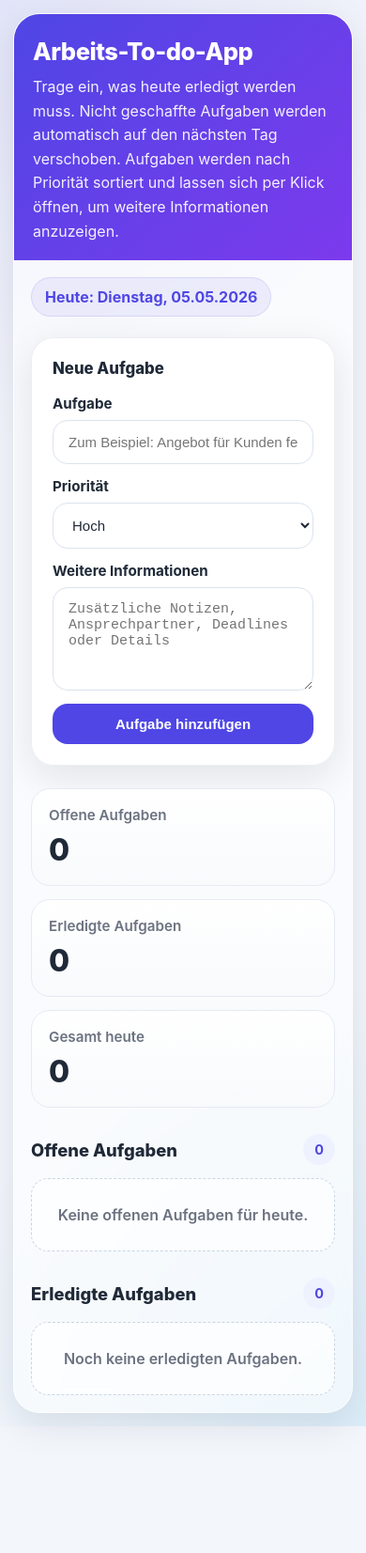
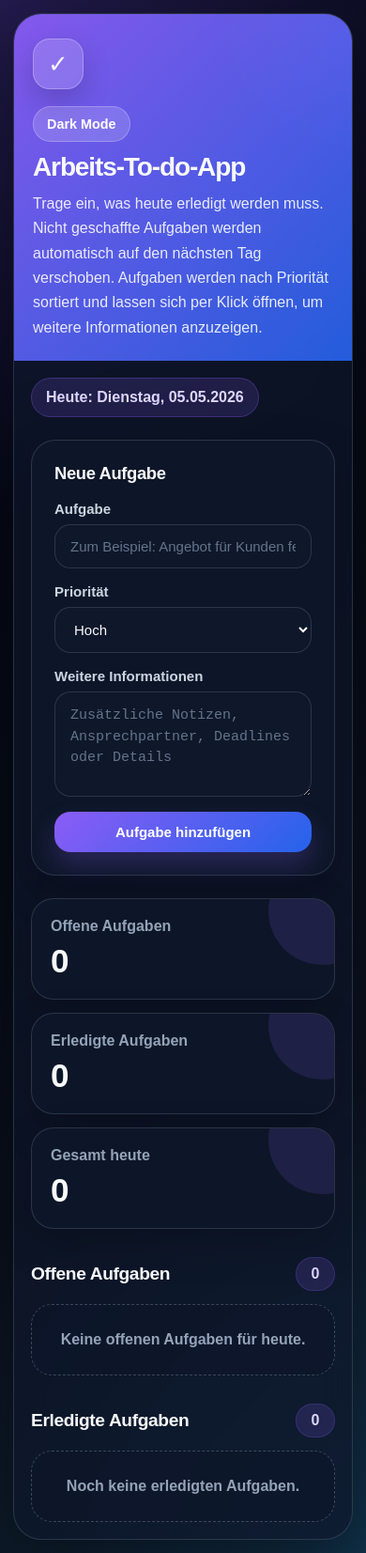
Before and after one commit to Jazminz0192/To-Do, a plain HTML site: page index.html in a window 390 px wide. Shown: the whole page at 94% size. Before the commit the page ends 1518 px from the top, so only its background shows below. Drawn offline with Linux system fonts and the light colour scheme.

```diff
--- a/index.html
+++ b/index.html
@@ -3,135 +3,183 @@
 <head>
   <meta charset="UTF-8" />
   <meta name="viewport" content="width=device-width, initial-scale=1.0" />
-  <title>Arbeits-To-do-App</title>
+  <title>Arbeits-To-do-App Dark Mode</title>
 
   <style>
     :root {
-      --bg: #f3f6fb;
-      --card: rgba(255, 255, 255, 0.88);
-      --card-solid: #ffffff;
-      --text: #1f2937;
-      --muted: #6b7280;
-      --border: rgba(148, 163, 184, 0.18);
-      --shadow: 0 12px 40px rgba(15, 23, 42, 0.10);
+      --bg-main: #070b16;
+      --bg-card: rgba(15, 23, 42, 0.92);
+      --bg-card-solid: #111827;
+      --bg-input: #0f172a;
+      --bg-soft: #1e293b;
 
-      --primary: #4f46e5;
-      --primary-hover: #4338ca;
+      --text-main: #f8fafc;
+      --text-muted: #94a3b8;
+      --text-soft: #cbd5e1;
 
-      --success: #16a34a;
-      --success-hover: #15803d;
+      --border: rgba(148, 163, 184, 0.22);
+      --border-strong: rgba(148, 163, 184, 0.35);
 
-      --danger: #dc2626;
-      --danger-hover: #b91c1c;
+      --primary: #8b5cf6;
+      --primary-hover: #7c3aed;
+      --primary-soft: rgba(139, 92, 246, 0.16);
 
-      --graybtn: #64748b;
-      --graybtn-hover: #475569;
+      --success: #22c55e;
+      --success-hover: #16a34a;
 
-      --high-bg: #fee2e2;
-      --high-text: #b91c1c;
+      --danger: #ef4444;
+      --danger-hover: #dc2626;
 
-      --medium-bg: #fef3c7;
-      --medium-text: #b45309;
+      --gray-btn: #475569;
+      --gray-btn-hover: #334155;
 
-      --low-bg: #dcfce7;
-      --low-text: #15803d;
+      --high-bg: rgba(239, 68, 68, 0.18);
+      --high-text: #fca5a5;
+
+      --medium-bg: rgba(245, 158, 11, 0.18);
+      --medium-text: #fcd34d;
+
+      --low-bg: rgba(34, 197, 94, 0.18);
+      --low-text: #86efac;
+
+      --shadow: 0 24px 70px rgba(0, 0, 0, 0.42);
     }
 
     * {
       box-sizing: border-box;
+      margin: 0;
+      padding: 0;
     }
 
     body {
-      margin: 0;
-      font-family: Inter, Arial, sans-serif;
+      min-height: 100vh;
+      font-family: Arial, Helvetica, sans-serif;
       background:
-        radial-gradient(circle at top left, rgba(79, 70, 229, 0.10), transparent 30%),
-        radial-gradient(circle at bottom right, rgba(14, 165, 233, 0.10), transparent 30%),
-        var(--bg);
-      color: var(--text);
-      min-height: 100vh;
+        radial-gradient(circle at top left, rgba(139, 92, 246, 0.24), transparent 32%),
+        radial-gradient(circle at bottom right, rgba(14, 165, 233, 0.18), transparent 30%),
+        linear-gradient(135deg, #020617 0%, #070b16 45%, #111827 100%);
+      color: var(--text-main);
       padding: 28px;
     }
 
     .container {
+      width: 100%;
       max-width: 1100px;
       margin: 0 auto;
     }
 
     .app-shell {
-      background: rgba(255,255,255,0.55);
-      backdrop-filter: blur(12px);
-      -webkit-backdrop-filter: blur(12px);
-      border: 1px solid rgba(255,255,255,0.55);
+      overflow: hidden;
+      border-radius: 30px;
+      background: rgba(15, 23, 42, 0.72);
+      border: 1px solid rgba(148, 163, 184, 0.22);
       box-shadow: var(--shadow);
-      border-radius: 28px;
-      overflow: hidden;
+      backdrop-filter: blur(18px);
+      -webkit-backdrop-filter: blur(18px);
     }
 
     .hero {
-      padding: 36px 36px 24px;
-      background: linear-gradient(135deg, #4f46e5 0%, #7c3aed 100%);
-      color: white;
+      padding: 38px 36px 28px;
+      background:
+        linear-gradient(135deg, rgba(139, 92, 246, 0.95), rgba(37, 99, 235, 0.92)),
+        radial-gradient(circle at top right, rgba(255, 255, 255, 0.25), transparent 30%);
+    }
+
+    .hero-top {
+      display: flex;
+      align-items: center;
+      justify-content: space-between;
+      gap: 18px;
+      margin-bottom: 12px;
+    }
+
+    .app-icon {
+      width: 54px;
+      height: 54px;
+      display: grid;
+      place-items: center;
+      border-radius: 18px;
+      background: rgba(255, 255, 255, 0.16);
+      border: 1px solid rgba(255, 255, 255, 0.25);
+      font-size: 26px;
+      box-shadow: 0 12px 30px rgba(0, 0, 0, 0.18);
     }
 
     .hero h1 {
-      margin: 0 0 10px;
-      font-size: 2rem;
-      font-weight: 800;
-      letter-spacing: -0.02em;
+      font-size: 2.2rem;
+      line-height: 1.1;
+      letter-spacing: -0.04em;
+      margin-bottom: 10px;
     }
 
     .hero p {
-      margin: 0;
-      max-width: 760px;
-      line-height: 1.6;
-      color: rgba(255,255,255,0.92);
+      max-width: 780px;
+      line-height: 1.65;
+      color: rgba(255, 255, 255, 0.88);
+      font-size: 1rem;
+    }
+
+    .mode-chip {
+      padding: 10px 14px;
+      border-radius: 999px;
+      background: rgba(255, 255, 255, 0.16);
+      border: 1px solid rgba(255, 255, 255, 0.24);
+      color: white;
+      font-weight: 700;
+      white-space: nowrap;
+      font-size: 0.9rem;
     }
 
     .content {
-      padding: 28px;
+      padding: 30px;
     }
 
     .date-chip {
-      display: inline-block;
-      background: rgba(79, 70, 229, 0.08);
-      color: var(--primary);
-      font-weight: 700;
-      padding: 10px 14px;
+      display: inline-flex;
+      align-items: center;
+      gap: 8px;
+      padding: 11px 15px;
       border-radius: 999px;
-      margin-bottom: 22px;
-      border: 1px solid rgba(79, 70, 229, 0.12);
+      background: var(--primary-soft);
+      color: #ddd6fe;
+      border: 1px solid rgba(139, 92, 246, 0.28);
+      font-weight: 800;
+      margin-bottom: 24px;
     }
 
     .top-grid {
       display: grid;
-      grid-template-columns: 1.2fr 1fr;
+      grid-template-columns: 1.25fr 0.85fr;
       gap: 24px;
       align-items: start;
-      margin-bottom: 28px;
+      margin-bottom: 30px;
+    }
+
+    .panel,
+    .stat-card,
+    .todo {
+      background: var(--bg-card);
+      border: 1px solid var(--border);
+      box-shadow: 0 16px 45px rgba(0, 0, 0, 0.20);
     }
 
     .panel {
-      background: var(--card);
-      border: 1px solid var(--border);
-      border-radius: 24px;
-      box-shadow: var(--shadow);
+      border-radius: 26px;
     }
 
     .panel-inner {
-      padding: 22px;
+      padding: 24px;
     }
 
     .panel-title {
-      margin: 0 0 18px;
-      font-size: 1.05rem;
-      font-weight: 800;
-      color: var(--text);
+      font-size: 1.15rem;
+      margin-bottom: 18px;
+      letter-spacing: -0.02em;
     }
 
     form {
       display: grid;
-      gap: 14px;
+      gap: 16px;
     }
 
     .field {
@@ -140,55 +188,69 @@
     }
 
     .field label {
-      font-size: 0.95rem;
-      font-weight: 700;
-      color: var(--text);
+      color: var(--text-soft);
+      font-size: 0.94rem;
+      font-weight: 800;
     }
 
     input,
     select,
     textarea {
       width: 100%;
-      border: 1px solid #dbe3ef;
-      background: #ffffff;
-      border-radius: 16px;
+      border: 1px solid var(--border);
+      background: var(--bg-input);
+      color: var(--text-main);
+      border-radius: 17px;
       padding: 14px 16px;
       font-size: 15px;
-      color: var(--text);
       outline: none;
       transition: 0.2s ease;
+    }
+
+    input::placeholder,
+    textarea::placeholder {
+      color: #64748b;
     }
 
     input:focus,
     select:focus,
     textarea:focus {
-      border-color: rgba(79, 70, 229, 0.45);
-      box-shadow: 0 0 0 4px rgba(79, 70, 229, 0.10);
+      border-color: rgba(139, 92, 246, 0.7);
+      box-shadow: 0 0 0 4px rgba(139, 92, 246, 0.16);
+    }
+
+    select {
+      cursor: pointer;
     }
 
     textarea {
+      min-height: 112px;
       resize: vertical;
-      min-height: 110px;
+      line-height: 1.5;
     }
 
     .btn {
       border: none;
-      border-radius: 16px;
+      border-radius: 17px;
       padding: 13px 18px;
       font-size: 15px;
-      font-weight: 700;
+      font-weight: 800;
       cursor: pointer;
       transition: 0.2s ease;
     }
 
+    .btn:hover {
+      transform: translateY(-1px);
+    }
+
     .btn-primary {
-      background: var(--primary);
       color: white;
+      background: linear-gradient(135deg, var(--primary), #2563eb);
+      box-shadow: 0 14px 28px rgba(139, 92, 246, 0.24);
     }
 
     .btn-primary:hover {
-      background: var(--primary-hover);
-      transform: translateY(-1px);
+      background: linear-gradient(135deg, var(--primary-hover), #1d4ed8);
     }
 
     .btn-success {
@@ -210,12 +272,12 @@
     }
 
     .btn-gray {
-      background: var(--graybtn);
+      background: var(--gray-btn);
       color: white;
     }
 
     .btn-gray:hover {
-      background: var(--graybtn-hover);
+      background: var(--gray-btn-hover);
     }
 
     .stats {
@@ -224,51 +286,62 @@
     }
 
     .stat-card {
-      background: linear-gradient(180deg, #ffffff, #f8fafc);
-      border: 1px solid #e5eaf3;
-      border-radius: 20px;
-      padding: 18px;
+      position: relative;
+      overflow: hidden;
+      border-radius: 24px;
+      padding: 20px;
+    }
+
+    .stat-card::after {
+      content: "";
+      position: absolute;
+      top: -45px;
+      right: -45px;
+      width: 115px;
+      height: 115px;
+      border-radius: 50%;
+      background: rgba(139, 92, 246, 0.14);
     }
 
     .stat-label {
-      color: var(--muted);
-      font-weight: 600;
-      font-size: 0.95rem;
+      color: var(--text-muted);
+      font-weight: 800;
       margin-bottom: 8px;
     }
 
     .stat-number {
-      font-size: 2rem;
-      font-weight: 800;
-      letter-spacing: -0.02em;
+      font-size: 2.2rem;
+      font-weight: 900;
+      letter-spacing: -0.04em;
     }
 
     .sections {
       display: grid;
-      gap: 28px;
+      gap: 30px;
     }
 
     .section-header {
       display: flex;
       align-items: center;
       justify-content: space-between;
-      gap: 12px;
+      gap: 14px;
       margin-bottom: 14px;
     }
 
     .section-header h2 {
-      margin: 0;
-      font-size: 1.15rem;
-      font-weight: 800;
+      font-size: 1.2rem;
+      letter-spacing: -0.02em;
     }
 
     .section-count {
+      min-width: 42px;
+      text-align: center;
       padding: 8px 12px;
       border-radius: 999px;
-      background: #eef2ff;
-      color: var(--primary);
-      font-weight: 700;
-      font-size: 0.9rem;
+      background: var(--primary-soft);
+      color: #ddd6fe;
+      border: 1px solid rgba(139, 92, 246, 0.22);
+      font-weight: 900;
     }
 
     .todo-list {
@@ -277,86 +350,82 @@
     }
 
     .todo {
-      background: var(--card-solid);
-      border: 1px solid #e7edf5;
-      border-radius: 22px;
+      border-radius: 24px;
       overflow: hidden;
-      box-shadow: 0 10px 24px rgba(15, 23, 42, 0.05);
       transition: 0.2s ease;
     }
 
     .todo:hover {
       transform: translateY(-2px);
-      box-shadow: 0 14px 28px rgba(15, 23, 42, 0.08);
+      border-color: var(--border-strong);
+      box-shadow: 0 22px 50px rgba(0, 0, 0, 0.28);
     }
 
     .todo-header {
       display: flex;
       align-items: center;
       justify-content: space-between;
-      gap: 16px;
-      padding: 18px 18px;
+      gap: 18px;
+      padding: 18px;
       cursor: pointer;
     }
 
     .todo-left {
       display: flex;
       align-items: center;
-      gap: 12px;
+      gap: 13px;
+      min-width: 0;
       flex: 1;
-      min-width: 0;
     }
 
     .todo-title {
-      font-weight: 800;
-      color: var(--text);
+      color: var(--text-main);
+      font-weight: 900;
       word-break: break-word;
-    }
-
-    .todo-meta {
-      display: flex;
-      align-items: center;
-      gap: 10px;
-      flex-wrap: wrap;
+      line-height: 1.35;
     }
 
     .badge {
       display: inline-flex;
       align-items: center;
+      justify-content: center;
       padding: 7px 12px;
       border-radius: 999px;
-      font-size: 0.85rem;
-      font-weight: 800;
+      font-size: 0.84rem;
+      font-weight: 900;
       white-space: nowrap;
     }
 
     .priority-high {
       background: var(--high-bg);
       color: var(--high-text);
+      border: 1px solid rgba(248, 113, 113, 0.24);
     }
 
     .priority-medium {
       background: var(--medium-bg);
       color: var(--medium-text);
+      border: 1px solid rgba(251, 191, 36, 0.24);
     }
 
     .priority-low {
       background: var(--low-bg);
       color: var(--low-text);
+      border: 1px solid rgba(74, 222, 128, 0.22);
     }
 
     .expand-text {
-      color: var(--muted);
-      font-size: 0.92rem;
-      font-weight: 600;
+      color: var(--text-muted);
+      font-size: 0.9rem;
+      font-weight: 800;
       white-space: nowrap;
     }
 
     .todo-details {
       display: none;
-      border-top: 1px solid #edf2f7;
       padding: 18px;
-      background: linear-gradient(180deg, #fbfdff 0%, #f8fbff 100%);
+      border-top: 1px solid var(--border);
+      background: rgba(2, 6, 23, 0.28);
     }
 
     .todo.open .todo-details {
@@ -365,28 +434,33 @@
 
     .detail-grid {
       display: grid;
+      grid-template-columns: repeat(2, minmax(0, 1fr));
       gap: 12px;
       margin-bottom: 16px;
     }
 
     .detail-item {
-      background: white;
-      border: 1px solid #edf2f7;
-      border-radius: 16px;
       padding: 14px;
+      border-radius: 18px;
+      background: rgba(15, 23, 42, 0.82);
+      border: 1px solid var(--border);
+    }
+
+    .detail-item.full {
+      grid-column: 1 / -1;
     }
 
     .detail-label {
       display: block;
-      margin-bottom: 6px;
-      font-size: 0.88rem;
-      color: var(--muted);
-      font-weight: 700;
+      color: var(--text-muted);
+      font-size: 0.86rem;
+      font-weight: 900;
+      margin-bottom: 7px;
     }
 
     .detail-value {
-      line-height: 1.6;
-      color: var(--text);
+      color: var(--text-soft);
+      line-height: 1.65;
       word-break: break-word;
     }
 
@@ -397,18 +471,22 @@
     }
 
     .done .todo-title {
+      color: #64748b;
       text-decoration: line-through;
-      color: #94a3b8;
+    }
+
+    .done {
+      opacity: 0.82;
     }
 
     .empty {
       text-align: center;
       padding: 28px 18px;
-      border: 1px dashed #cbd5e1;
-      border-radius: 18px;
-      background: rgba(255,255,255,0.65);
-      color: var(--muted);
-      font-weight: 600;
+      border-radius: 22px;
+      background: rgba(15, 23, 42, 0.72);
+      border: 1px dashed rgba(148, 163, 184, 0.35);
+      color: var(--text-muted);
+      font-weight: 800;
     }
 
     @media (max-width: 900px) {
@@ -417,17 +495,22 @@
       }
     }
 
-    @media (max-width: 640px) {
+    @media (max-width: 680px) {
       body {
         padding: 14px;
       }
 
       .hero {
-        padding: 24px 20px 18px;
+        padding: 26px 20px 22px;
+      }
+
+      .hero-top {
+        align-items: flex-start;
+        flex-direction: column;
       }
 
       .hero h1 {
-        font-size: 1.6rem;
+        font-size: 1.75rem;
       }
 
       .content {
@@ -435,13 +518,17 @@
       }
 
       .todo-header {
+        align-items: flex-start;
         flex-direction: column;
-        align-items: flex-start;
       }
 
-      .todo-meta {
-        width: 100%;
-        justify-content: space-between;
+      .todo-left {
+        align-items: flex-start;
+        flex-direction: column;
+      }
+
+      .detail-grid {
+        grid-template-columns: 1fr;
       }
 
       .todo-actions {
@@ -454,15 +541,21 @@
     }
   </style>
 </head>
+
 <body>
   <div class="container">
     <div class="app-shell">
       <header class="hero">
+        <div class="hero-top">
+          <div class="app-icon">✓</div>
+          <div class="mode-chip">Dark Mode</div>
+        </div>
+
         <h1>Arbeits-To-do-App</h1>
         <p>
-          Trage ein, was heute erledigt werden muss. Nicht geschaffte Aufgaben werden
-          automatisch auf den nächsten Tag verschoben. Aufgaben werden nach Priorität sortiert
-          und lassen sich per Klick öffnen, um weitere Informationen anzuzeigen.
+          Trage ein, was heute erledigt werden muss. Nicht geschaffte Aufgaben werden automatisch
+          auf den nächsten Tag verschoben. Aufgaben werden nach Priorität sortiert und lassen sich
+          per Klick öffnen, um weitere Informationen anzuzeigen.
         </p>
       </header>
 
@@ -477,7 +570,12 @@
               <form id="todoForm">
                 <div class="field">
                   <label for="todoTitle">Aufgabe</label>
-                  <input type="text" id="todoTitle" placeholder="Zum Beispiel: Angebot für Kunden fertigstellen" required />
+                  <input
+                    type="text"
+                    id="todoTitle"
+                    placeholder="Zum Beispiel: Angebot für Kunden fertigstellen"
+                    required
+                  />
                 </div>
 
                 <div class="field">
@@ -491,7 +589,10 @@
 
                 <div class="field">
                   <label for="todoDescription">Weitere Informationen</label>
-                  <textarea id="todoDescription" placeholder="Zusätzliche Notizen, Ansprechpartner, Deadlines oder Details"></textarea>
+                  <textarea
+                    id="todoDescription"
+                    placeholder="Zusätzliche Notizen, Ansprechpartner, Deadlines oder Details"
+                  ></textarea>
                 </div>
 
                 <button type="submit" class="btn btn-primary">Aufgabe hinzufügen</button>
@@ -539,7 +640,7 @@
   </div>
 
   <script>
-    const STORAGE_KEY = "arbeits_todos_design_v2";
+    const STORAGE_KEY = "arbeits_todos_dark_mode";
 
     const todoForm = document.getElementById("todoForm");
     const todoTitle = document.getElementById("todoTitle");
@@ -577,8 +678,8 @@
     }
 
     function loadTodos() {
-      const saved = localStorage.getItem(STORAGE_KEY);
-      return saved ? JSON.parse(saved) : [];
+      const savedTodos = localStorage.getItem(STORAGE_KEY);
+      return savedTodos ? JSON.parse(savedTodos) : [];
     }
 
     function saveTodos(todos) {
@@ -589,7 +690,7 @@
       const today = getTodayString();
       let changed = false;
 
-      const updated = todos.map(todo => {
+      const updatedTodos = todos.map(todo => {
         if (!todo.done && todo.date < today) {
           changed = true;
           return {
@@ -598,11 +699,15 @@
             movedCount: (todo.movedCount || 0) + 1
           };
         }
+
         return todo;
       });
 
-      if (changed) saveTodos(updated);
-      return updated;
+      if (changed) {
+        saveTodos(updatedTodos);
+      }
+
+      return updatedTodos;
     }
 
     function getPriorityText(priority) {
@@ -625,16 +730,21 @@
 
     function sortTodosByPriority(todos) {
       return todos.sort((a, b) => {
-        const priorityDiff = getPriorityValue(a.priority) - getPriorityValue(b.priority);
-        if (priorityDiff !== 0) return priorityDiff;
+        const priorityDifference = getPriorityValue(a.priority) - getPriorityValue(b.priority);
+
+        if (priorityDifference !== 0) {
+          return priorityDifference;
+        }
+
         return new Date(a.createdAt) - new Date(b.createdAt);
       });
     }
 
-    function generateId() {
+    function createId() {
       if (window.crypto && crypto.randomUUID) {
         return crypto.randomUUID();
       }
+
       return String(Date.now() + Math.random());
     }
 
@@ -642,10 +752,10 @@
       const todos = loadTodos();
 
       const newTodo = {
-        id: generateId(),
-        title,
-        priority,
-        description,
+        id: createId(),
+        title: title,
+        priority: priority,
+        description: description,
         done: false,
         date: getTodayString(),
         createdAt: new Date().toISOString(),
@@ -667,6 +777,7 @@
             doneAt: new Date().toISOString()
           };
         }
+
         return todo;
       });
 
@@ -684,6 +795,7 @@
             date: getTodayString()
           };
         }
+
         return todo;
       });
 
@@ -697,6 +809,12 @@
       renderTodos();
     }
 
+    function escapeHtml(text) {
+      const div = document.createElement("div");
+      div.textContent = text;
+      return div.innerHTML;
+    }
+
     function createTodoElement(todo) {
       const todoElement = document.createElement("article");
       todoElement.className = todo.done ? "todo done" : "todo";
@@ -708,16 +826,16 @@
             <div class="todo-title">${escapeHtml(todo.title)}</div>
           </div>
 
-          <div class="todo-meta">
-            <span class="expand-text">Klicken für Details</span>
-          </div>
+          <span class="expand-text">Details öffnen</span>
         </div>
 
         <div class="todo-details">
           <div class="detail-grid">
-            <div class="detail-item">
+            <div class="detail-item full">
               <span class="detail-label">Weitere Informationen</span>
-              <div class="detail-value">${todo.description ? escapeHtml(todo.description).replace(/\n/g, "<br>") : "Keine weiteren Informationen vorhanden."}</div>
+              <div class="detail-value">
+                ${todo.description ? escapeHtml(todo.description).replace(/\n/g, "<br>") : "Keine weiteren Informationen vorhanden."}
+              </div>
             </div>
 
             <div class="detail-item">
@@ -736,10 +854,10 @@
             </div>
 
             ${todo.doneAt ? `
-            <div class="detail-item">
-              <span class="detail-label">Erledigt am</span>
-              <div class="detail-value">${formatDateTimeGerman(todo.doneAt)}</div>
-            </div>
+              <div class="detail-item">
+                <span class="detail-label">Erledigt am</span>
+                <div class="detail-value">${formatDateTimeGerman(todo.doneAt)}</div>
+              </div>
             ` : ""}
           </div>
 
@@ -762,21 +880,24 @@
       buttons.forEach(button => {
         button.addEventListener("click", event => {
           event.stopPropagation();
+
           const action = button.dataset.action;
 
-          if (action === "done") markAsDone(todo.id);
-          if (action === "reopen") reopenTodo(todo.id);
-          if (action === "delete") deleteTodo(todo.id);
+          if (action === "done") {
+            markAsDone(todo.id);
+          }
+
+          if (action === "reopen") {
+            reopenTodo(todo.id);
+          }
+
+          if (action === "delete") {
+            deleteTodo(todo.id);
+          }
         });
       });
 
       return todoElement;
-    }
-
-    function escapeHtml(text) {
-      const div = document.createElement("div");
-      div.textContent = text;
-      return div.innerHTML;
     }
 
     function renderTodos() {
@@ -796,13 +917,17 @@
       if (openTodos.length === 0) {
         openTodosContainer.innerHTML = `<div class="empty">Keine offenen Aufgaben für heute.</div>`;
       } else {
-        openTodos.forEach(todo => openTodosContainer.appendChild(createTodoElement(todo)));
+        openTodos.forEach(todo => {
+          openTodosContainer.appendChild(createTodoElement(todo));
+        });
       }
 
       if (doneTodos.length === 0) {
         doneTodosContainer.innerHTML = `<div class="empty">Noch keine erledigten Aufgaben.</div>`;
       } else {
-        doneTodos.forEach(todo => doneTodosContainer.appendChild(createTodoElement(todo)));
+        doneTodos.forEach(todo => {
+          doneTodosContainer.appendChild(createTodoElement(todo));
+        });
       }
 
       openCount.textContent = openTodos.length;
```
